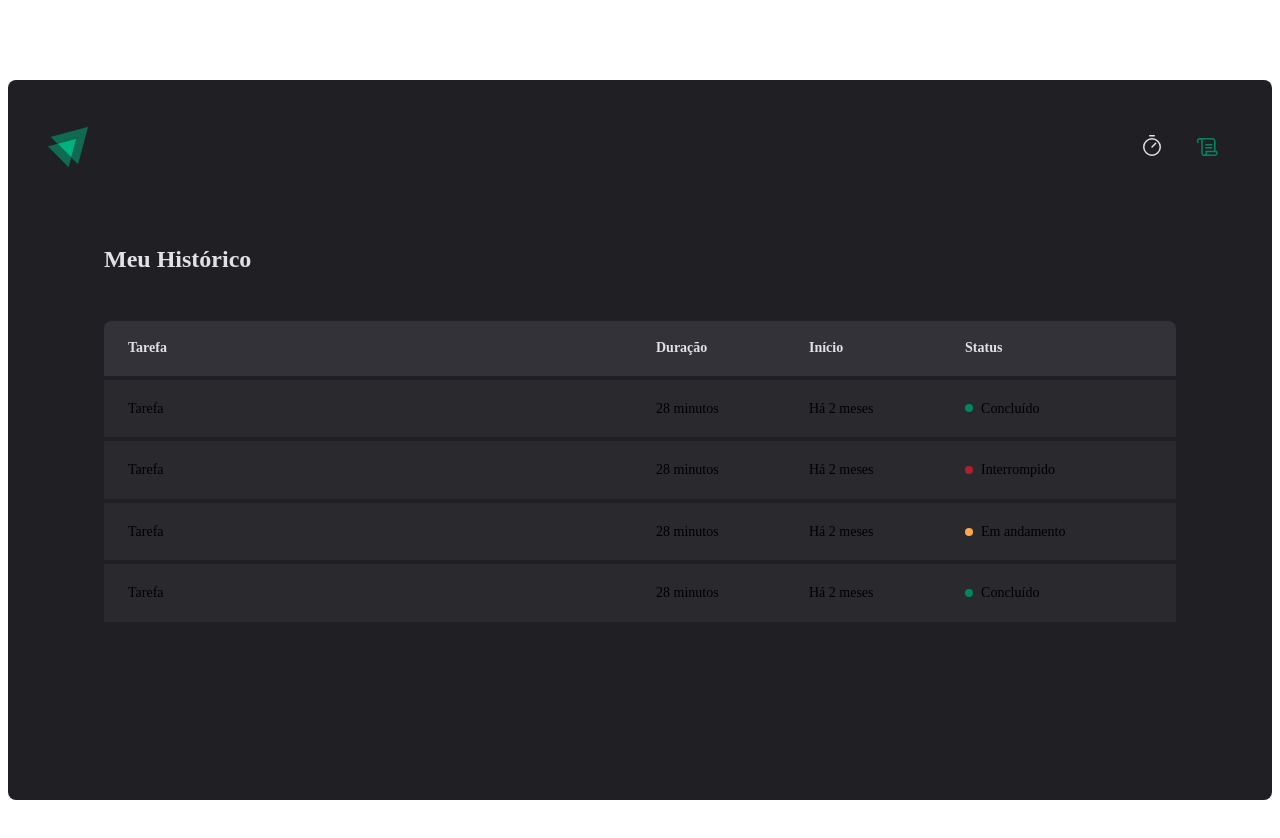
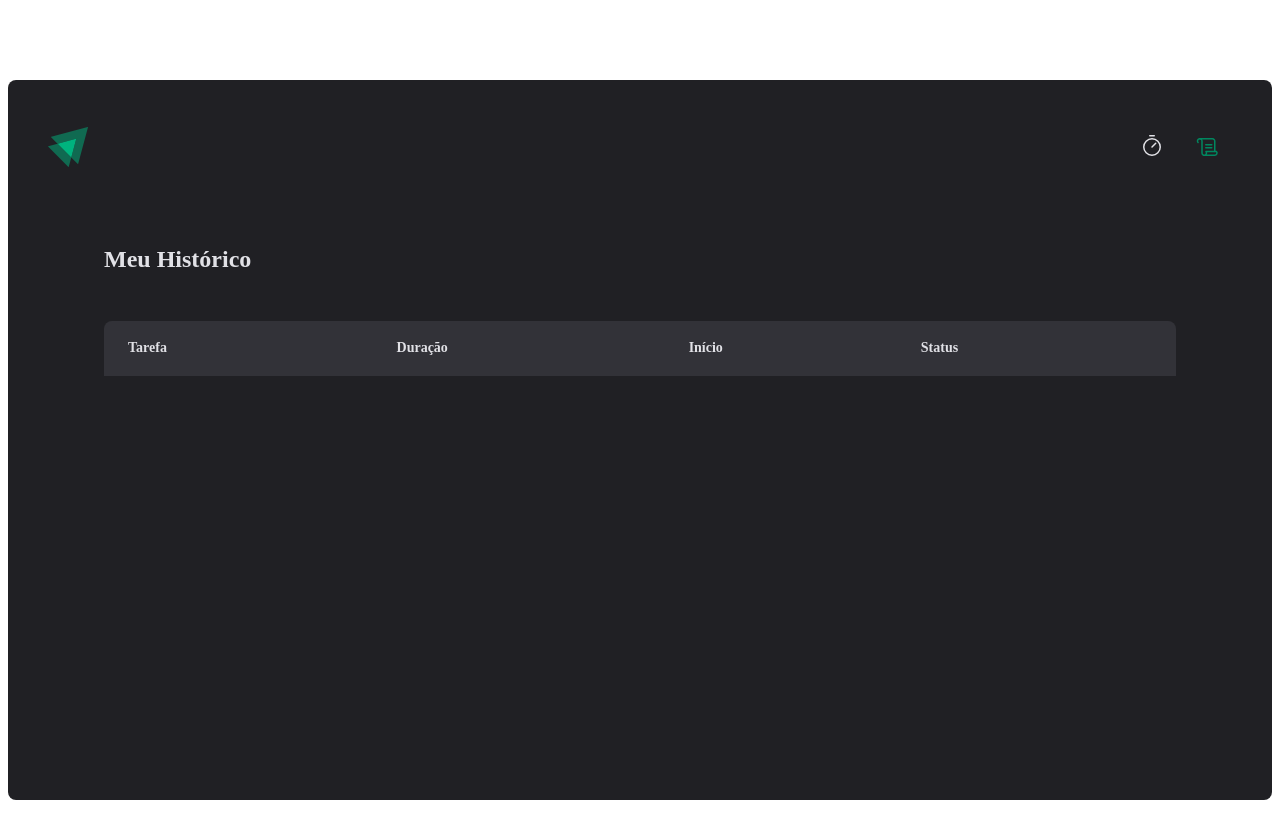
Before and after one commit to hmartiins/Ignite-Timer, a React app: page /history in a window 1280 px wide. Shown: the top 838 px of the page. Built offline with nearby package versions, Linux system fonts and the light colour scheme; the HTML template or start-up script is replaced by a standard one.

Commit message:
fetch cycle data in history screen

```diff
--- a/src/pages/History/index.tsx
+++ b/src/pages/History/index.tsx
@@ -1,6 +1,14 @@
+import { useContext } from 'react'
+
+import { formatDistanceToNow } from 'date-fns'
+import ptBR from 'date-fns/locale/pt-BR'
+
+import { CyclesContext } from '../../contexts/CyclesContext'
 import { HistoryContainer, HistoryList, Status } from './styles'
 
 export function History() {
+  const { cycles } = useContext(CyclesContext)
+
   return (
     <HistoryContainer>
       <h1>Meu Histórico</h1>
@@ -16,38 +24,31 @@
             </tr>
           </thead>
           <tbody>
-            <tr>
-              <td>Tarefa</td>
-              <td>28 minutos</td>
-              <td>Há 2 meses</td>
-              <td>
-                <Status statusColor="green">Concluído</Status>
-              </td>
-            </tr>
-            <tr>
-              <td>Tarefa</td>
-              <td>28 minutos</td>
-              <td>Há 2 meses</td>
-              <td>
-                <Status statusColor="red">Interrompido</Status>
-              </td>
-            </tr>
-            <tr>
-              <td>Tarefa</td>
-              <td>28 minutos</td>
-              <td>Há 2 meses</td>
-              <td>
-                <Status statusColor="yellow">Em andamento</Status>
-              </td>
-            </tr>
-            <tr>
-              <td>Tarefa</td>
-              <td>28 minutos</td>
-              <td>Há 2 meses</td>
-              <td>
-                <Status statusColor="green">Concluído</Status>
-              </td>
-            </tr>
+            {cycles.map((cycle) => (
+              <tr key={cycle.id}>
+                <td>{cycle.task}</td>
+                <td>{cycle.minutesAmount} minutos</td>
+                <td>
+                  {formatDistanceToNow(cycle.startDate, {
+                    addSuffix: true,
+                    locale: ptBR,
+                  })}
+                </td>
+                <td>
+                  {cycle.finishedDate && (
+                    <Status statusColor="green">Concluído</Status>
+                  )}
+
+                  {cycle.interruptedDate && (
+                    <Status statusColor="red">Interrompido</Status>
+                  )}
+
+                  {!cycle.interruptedDate && !cycle.finishedDate && (
+                    <Status statusColor="yellow">Em andamento</Status>
+                  )}
+                </td>
+              </tr>
+            ))}
           </tbody>
         </table>
       </HistoryList>
```
